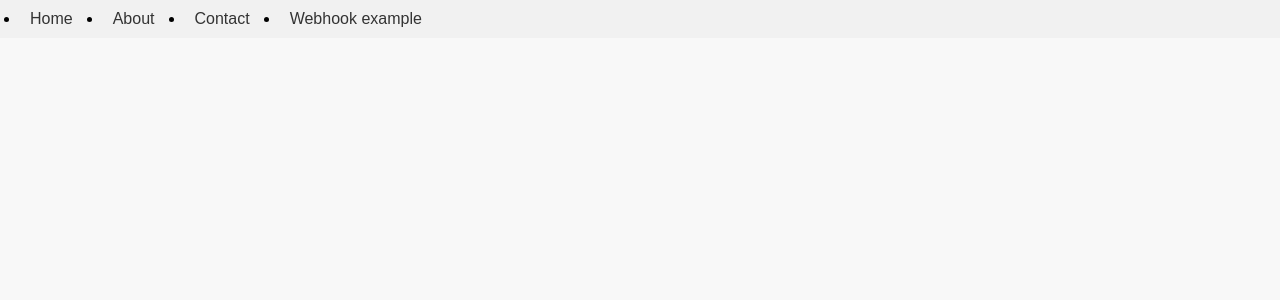
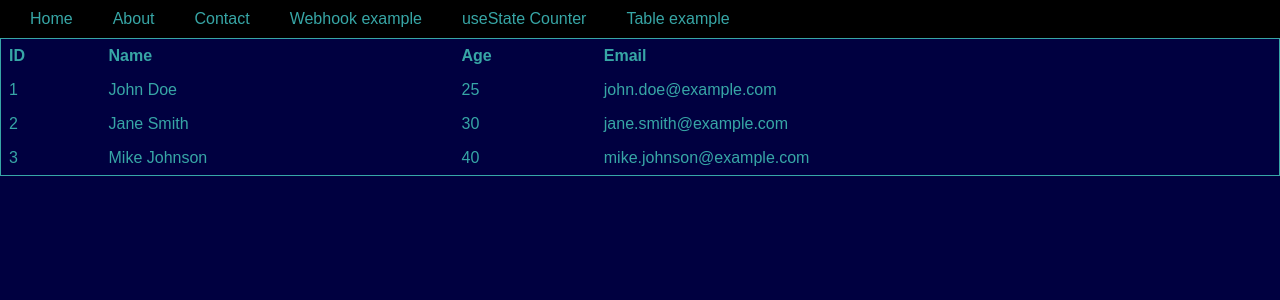
Before and after one commit to llefranc01/custom_app, a React (Create React App) app: page /Table in a window 1280 px wide. Shown: the top 300 px of the page. Built offline with nearby package versions, Linux system fonts and the light colour scheme.

Commit message:
added table and css

```diff
--- a/package.json
+++ b/package.json
@@ -10,6 +10,7 @@
     "react-dom": "^18.2.0",
     "react-router-dom": "^6.14.0",
     "react-scripts": "5.0.1",
+    "react-table": "^7.8.0",
     "web-vitals": "^2.1.4"
   },
   "scripts": {
--- a/src/App.css
+++ b/src/App.css
@@ -7,6 +7,16 @@
   pointer-events: none;
 }
 
+
+
+.home-info{
+    text-indent: 50px;
+    text-align: justify;
+    letter-spacing: 3px;
+    color: #61dafb
+
+}
+
 @media (prefers-reduced-motion: no-preference) {
   .App-logo {
     animation: App-logo-spin infinite 20s linear;
@@ -14,7 +24,7 @@
 }
 
 .App-header {
-  background-color: #282c34;
+  background-color: #000000;
   min-height: 100vh;
   display: flex;
   flex-direction: column;
@@ -41,7 +51,7 @@
   justify-content: space-between;
   align-items: center;
   align: center;
-  background-color: #f1f1f1;
+  background-color: #000000;
   padding: 10px;
 }
 
@@ -57,7 +67,7 @@
 }
 
 .nav-link {
-  color: #333;
+  color: #37a6a6;
   text-decoration: none;
   padding: 10px;
 }
@@ -72,7 +82,7 @@
 /* Set a common font and background color for the entire page */
 body {
   font-family: Arial, sans-serif;
-  background-color: #f8f8f8;
+  background-color: #000040;
 }
 
 /* Center the content within the page */
@@ -137,3 +147,15 @@ body {
     width: auto;
   }
 }
+
+table {
+  border-collapse: collapse;
+  width: 100%;
+  border: 1px solid #37a6a6;
+}
+
+th, td {
+  padding: 8px;
+  text-align: left;
+  color: #37a6a6;
+}
--- a/src/App.js
+++ b/src/App.js
@@ -4,6 +4,8 @@ import Home from './components/pages/Home';
 import About from './components/pages/About';
 import Contact from './components/pages/Contact';
 import Webhooks from './components/pages/Webhooks';
+import Counter from './components/pages/Counter';
+import Table from './components/pages/Table';
 import './App.css';
 
 function App() {
@@ -16,6 +18,8 @@ function App() {
             <Route path="/about" element={<About/>} />
             <Route path="/contact" element={<Contact/>} />
             <Route path="/Webhooks" element={<Webhooks/>} />
+            <Route path="/Counter" element={<Counter/>} />
+            <Route path="/Table" element={<Table/>} />
           </Routes>
         </div>
       </Router>
--- a/src/components/Navbar.js
+++ b/src/components/Navbar.js
@@ -18,6 +18,12 @@ class Navbar extends React.Component {
           <li className="nav-item">
             <Link to="/Webhooks" className="nav-link">Webhook example</Link>
           </li>
+          <li className="nav-item">
+            <Link to="/Counter" className="nav-link">useState Counter</Link>
+          </li>
+          <li className="nav-item">
+            <Link to="/Table" className="nav-link">Table example</Link>
+          </li>
         </ul>
       </nav>
     );
--- a/src/components/pages/About.js
+++ b/src/components/pages/About.js
@@ -7,7 +7,7 @@ class About extends React.Component {
     return (
       <div className="About">
         <h1>About me</h1>
-        <p>I am a web developer based in XYZ city. I love creating web applications using different technologies.</p>
+        <p>I am a technically astute and solutions-oriented professional with extensive experience in developing applications and software services, leveraging advanced expertise of latest programming languages and modern frameworks.</p>
       </div>
     );
   }
--- a/src/components/pages/Contact.js
+++ b/src/components/pages/Contact.js
@@ -7,7 +7,7 @@ class Contact extends React.Component {
     return (
       <div className="Contact">
         <h1>Contact me</h1>
-        <p>You can reach out to me at my email address: xyz@example.com</p>
+        <p>You can reach out to me at my email address: landen.lefrancois@gmail.com</p>
       </div>
     );
   }
--- /dev/null
+++ b/src/components/pages/Counter.js
@@ -0,0 +1,23 @@
+import React, { useState } from 'react';
+
+const Counter = () => {
+  const [count, setCount] = useState(0);
+
+  const increment = () => {
+    setCount(prevCount => prevCount + 1);
+  };
+
+  const decrement = () => {
+    setCount(prevCount => prevCount - 1);
+  };
+
+  return (
+    <div>
+      <h1>Counter: {count}</h1>
+      <button onClick={increment}>Increment</button>
+      <button onClick={decrement}>Decrement</button>
+    </div>
+  );
+};
+
+export default Counter;
--- a/src/components/pages/Home.js
+++ b/src/components/pages/Home.js
@@ -5,9 +5,10 @@ import React from 'react';
 class Home extends React.Component {
   render() {
     return (
-      <div className="Home">
+      <div className="home-info">
         <h1>Welcome to my website!</h1>
-        <p>This is the homepage.</p>
+        <p>This website is intended to showcase various features of the React.js framework.</p>
+        <p>Use the navigation bar to explore the site and interact with each example.</p>
       </div>
     );
   }
--- /dev/null
+++ b/src/components/pages/Table.js
@@ -0,0 +1,34 @@
+import React from 'react';
+
+const Table = () => {
+  const data = [
+    { id: 1, name: 'John Doe', age: 25, email: 'john.doe@example.com' },
+    { id: 2, name: 'Jane Smith', age: 30, email: 'jane.smith@example.com' },
+    { id: 3, name: 'Mike Johnson', age: 40, email: 'mike.johnson@example.com' },
+  ];
+
+  return (
+    <table>
+      <thead>
+        <tr>
+          <th>ID</th>
+          <th>Name</th>
+          <th>Age</th>
+          <th>Email</th>
+        </tr>
+      </thead>
+      <tbody>
+        {data.map((item) => (
+          <tr key={item.id}>
+            <td>{item.id}</td>
+            <td>{item.name}</td>
+            <td>{item.age}</td>
+            <td>{item.email}</td>
+          </tr>
+        ))}
+      </tbody>
+    </table>
+  );
+};
+
+export default Table;
--- a/src/components/pages/Webhooks.js
+++ b/src/components/pages/Webhooks.js
@@ -21,7 +21,7 @@ const WebhookExample = () => {
 
   return (
     <div>
-      <h1>Webhook Example</h1>
+      <h1>Fetching user data from api</h1>
       {data.map((item) => (
         <p key={item.id}>{item.title}</p>
       ))}
```
Also changed, not shown: 1 other file (tests, documents, lock files or other folders).
